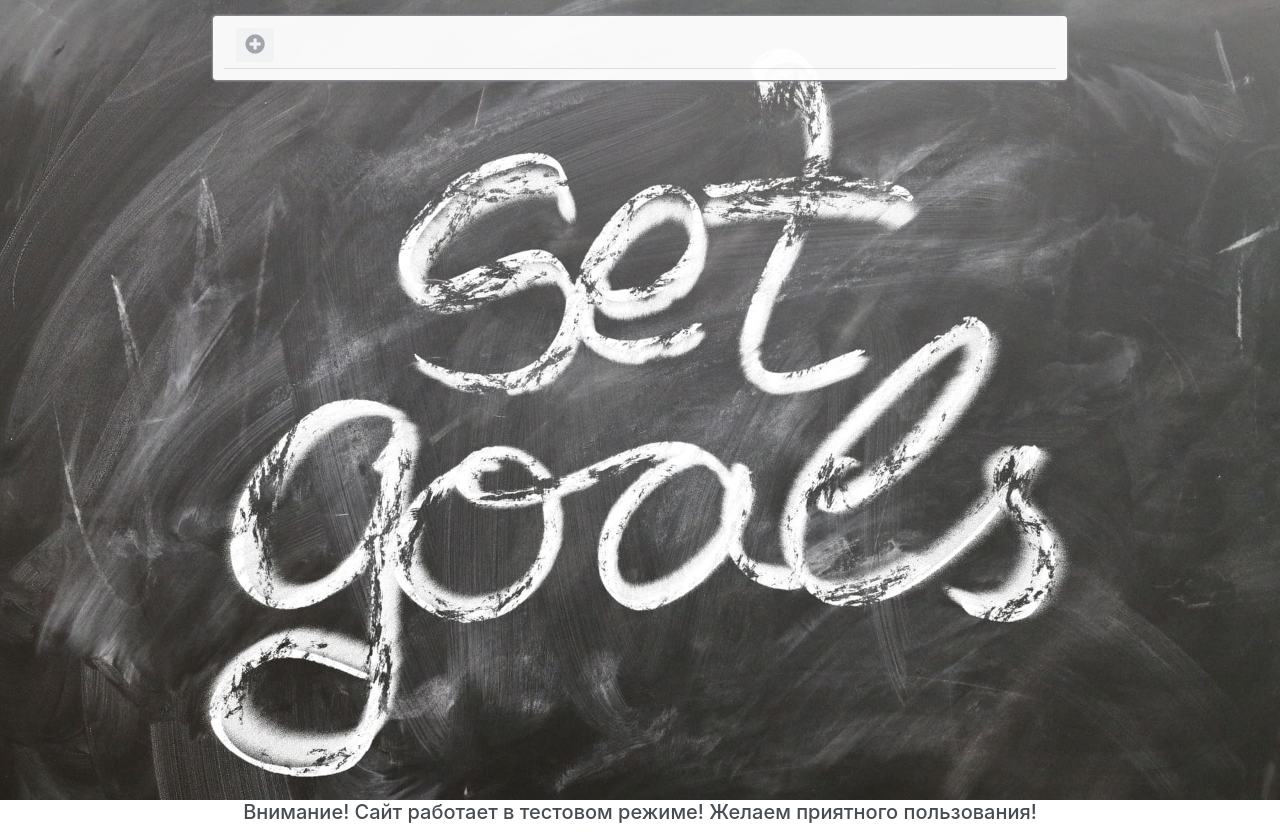
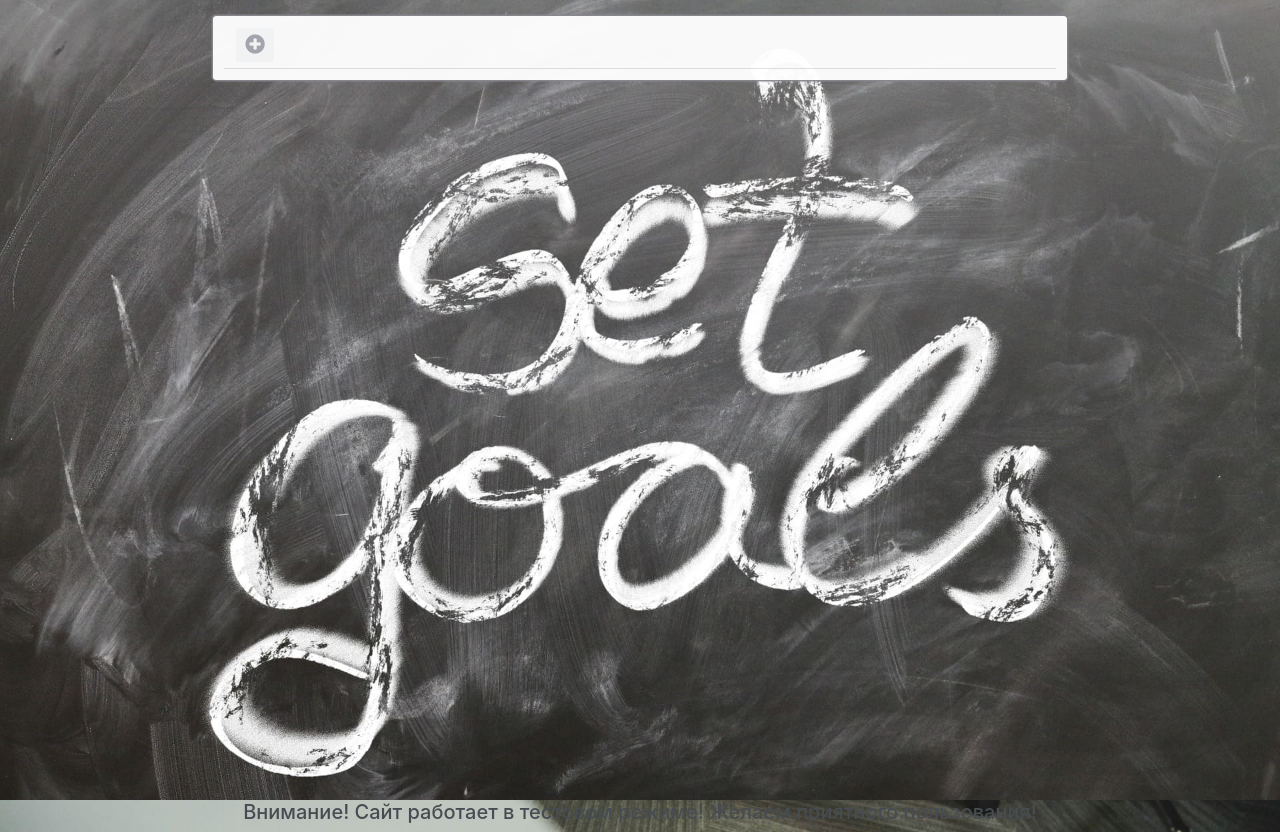
Before and after one commit to VAlexei/dreamtask, a plain HTML site: page index.html in a window 1280 px wide. Drawn offline with nearby package versions, Linux system fonts and the light colour scheme.

Commit message:
Исправил фон на старте

```diff
--- a/checker/checker.css
+++ b/checker/checker.css
@@ -1,7 +1,7 @@
 body {
 	font-size: 25px;
 	margin: 20px;
-	background-image: url("img/office.png");
+	background-image: url("img/office.jpg");
 	background-size: 100vw auto;
 	margin: 0;
 	color: #464c51;
```
